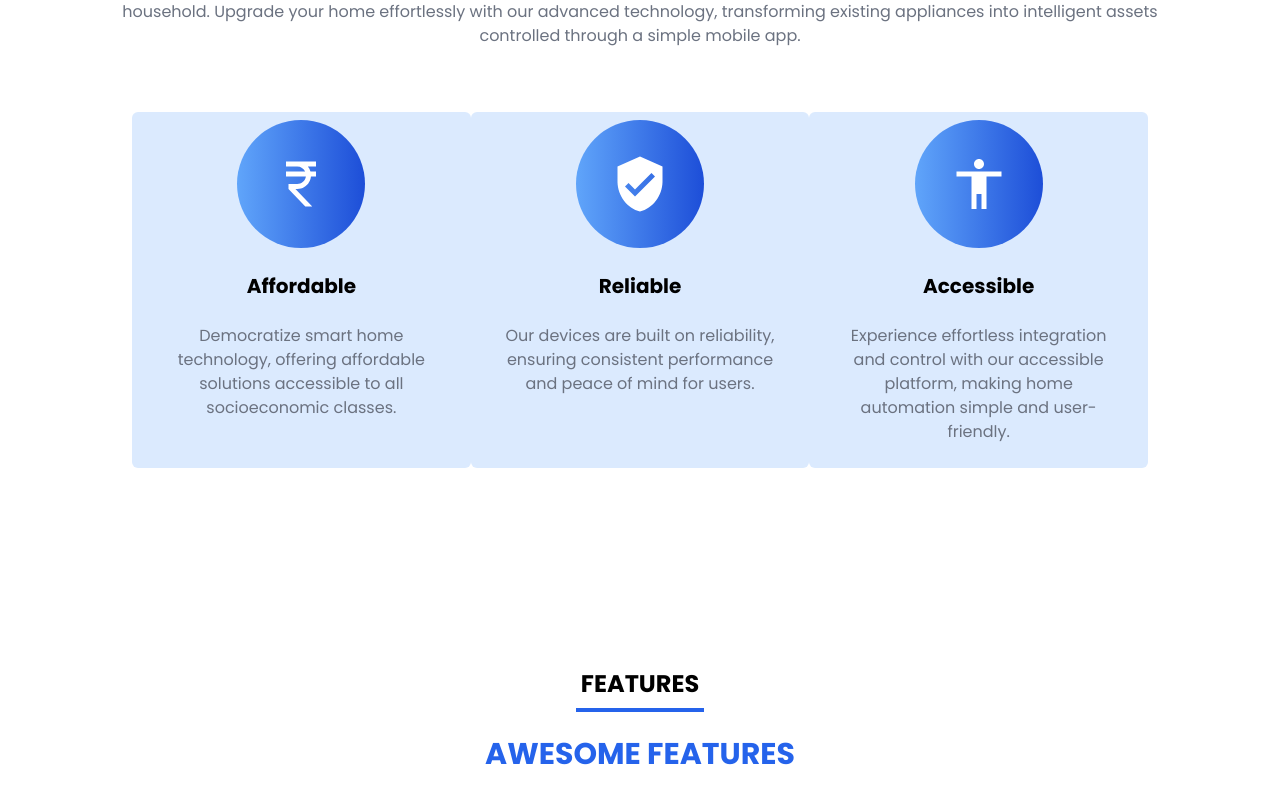
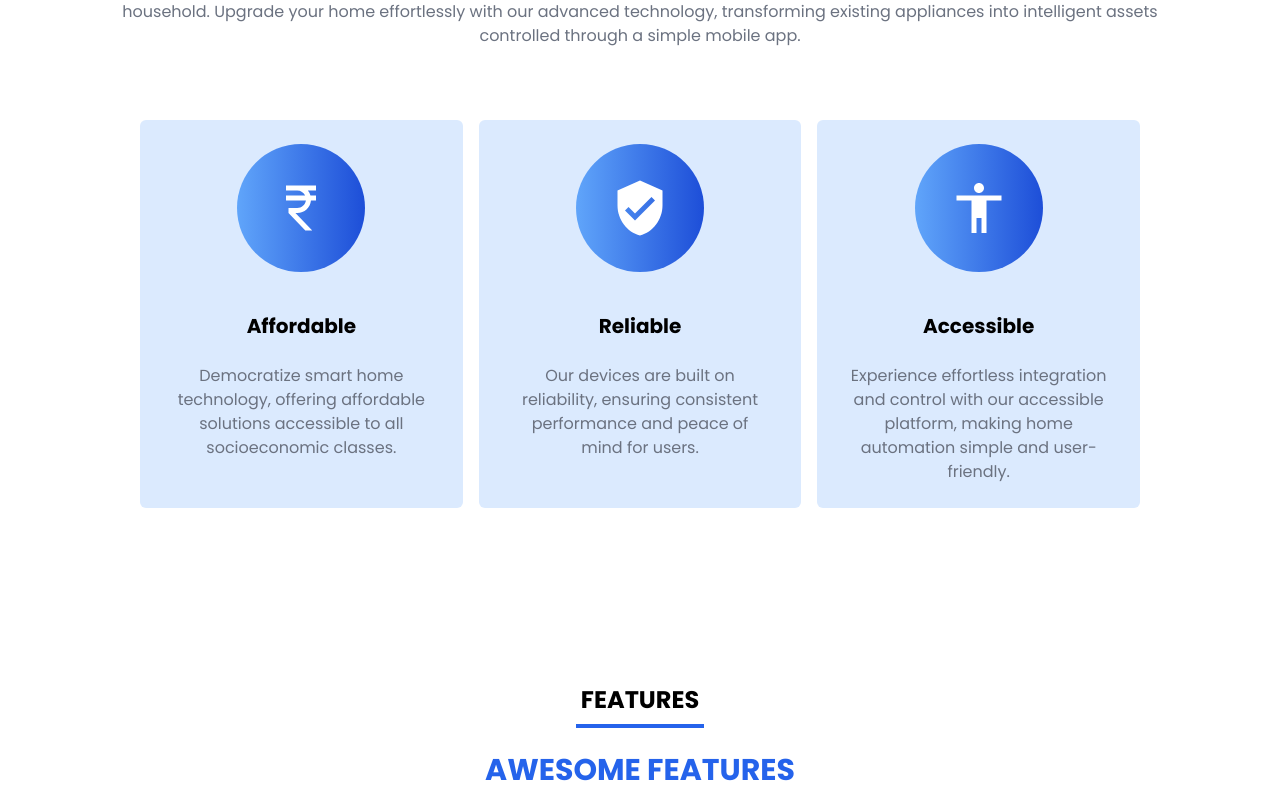
Before and after one commit to HomiesTech/Website, a React (Vite) app: page / in a window 1280 px wide. Shown: the part 1088-1880 px from the top of the page. Built offline with nearby package versions, Linux system fonts and the light colour scheme.

Commit message:
content and responsive

```diff
--- a/src/pages/About.jsx
+++ b/src/pages/About.jsx
@@ -30,8 +30,8 @@ const About = () => {
       </div>
 
       <div className="max-w-5xl mx-auto flex flex-col md:flex-row justify-center pt-12 md:pt-16 px-4 md:px-1 font-poppins">
-        <div className="flex flex-col items-center w-full md:w-1/3 px-4 mb-8 bg-blue-100 p-2 rounded-md">
-          <div className="flex text-white items-center justify-center rounded-full bg-gradient-to-r from-blue-400 to-blue-700 h-32 w-32">
+        <div className="flex flex-col items-center w-full md:w-1/3 px-4 mb-8 bg-blue-100 p-2 rounded-md md:m-2">
+          <div className="flex text-white items-center p-4 m-4 justify-center rounded-full bg-gradient-to-r from-blue-400 to-blue-700 h-32 w-32">
             <CurrencyRupeeIcon style={{ fontSize: 60 }} />
           </div>
           <h3 className="text-black text-center font-bold text-xl p-2 mt-4">
@@ -42,8 +42,8 @@ const About = () => {
             accessible to all socioeconomic classes.
           </p>
         </div>
-        <div className="flex flex-col items-center w-full md:w-1/3 px-4 mb-8 bg-blue-100 p-2 rounded-md">
-          <div className="flex text-white items-center justify-center rounded-full bg-gradient-to-r from-blue-400 to-blue-700 h-32 w-32">
+        <div className="flex flex-col items-center w-full md:w-1/3 px-4 mb-8 bg-blue-100 p-2 rounded-md md:m-2">
+          <div className="flex text-white items-center p-4 m-4 justify-center rounded-full bg-gradient-to-r from-blue-400 to-blue-700 h-32 w-32">
             <VerifiedUserIcon style={{ fontSize: 60 }} />
           </div>
           <h3 className="text-black text-center font-bold text-xl p-2 mt-4">
@@ -54,8 +54,8 @@ const About = () => {
             performance and peace of mind for users.
           </p>
         </div>
-        <div className="flex flex-col items-center w-full md:w-1/3 px-4 mb-8 bg-blue-100 p-2 rounded-md">
-          <div className="flex text-white items-center justify-center rounded-full bg-gradient-to-r from-blue-400 to-blue-700 h-32 w-32">
+        <div className="flex flex-col items-center w-full md:w-1/3 px-4 mb-8 bg-blue-100 p-2 rounded-md md:m-2">
+          <div className="flex text-white items-center p-4 m-4 justify-center rounded-full bg-gradient-to-r from-blue-400 to-blue-700 h-32 w-32">
             <AccessibilityIcon style={{ fontSize: 60 }} />
           </div>
           <h3 className="text-black text-center font-bold text-xl p-2 mt-4">
--- a/src/pages/Faq.jsx
+++ b/src/pages/Faq.jsx
@@ -78,7 +78,7 @@ const Faq = () => {
           {faqData.map((item, index) => (
             <div
               key={index}
-              className="bg-gradient-to-r from-blue-400 to-blue-700  font-poppins shadow-lg rounded-lg"
+              className="bg-gradient-to-r from-blue-600 to-blue-600  font-poppins shadow-lg rounded-lg"
             >
               <button
                 className="w-full text-left px-6 py-4 focus:outline-none"
--- a/src/pages/Home.jsx
+++ b/src/pages/Home.jsx
@@ -18,7 +18,7 @@ const Home = () => {
         </div>
       </div>
 
-      <div className="w-full md:w-1/2 bg-blue-500 p-8  md:p-10 lg:p-20 flex items-center justify-center">
+      <div className="w-full md:w-1/2 bg-blue-600 p-8  md:p-10 lg:p-20 flex items-center justify-center">
         <div className="relative mt-8 pt-[4rem] md:mt-0">
           <Carousel />
         </div>
--- a/src/pages/Pricing.jsx
+++ b/src/pages/Pricing.jsx
@@ -52,7 +52,7 @@ const Pricing = () => {
                 ))}
               </ul>
               <button className="mt-6 py-2 px-4 bg-gradient-to-r text-xl font-bold from-blue-400 to-blue-700 text-white rounded-md hover:bg-purple-800 transition duration-200">
-                Get Started
+                View Plan
               </button>
             </div>
           </div>
```
